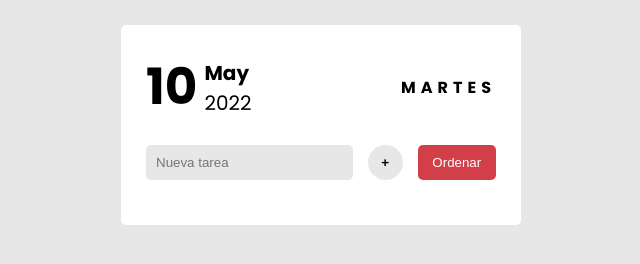
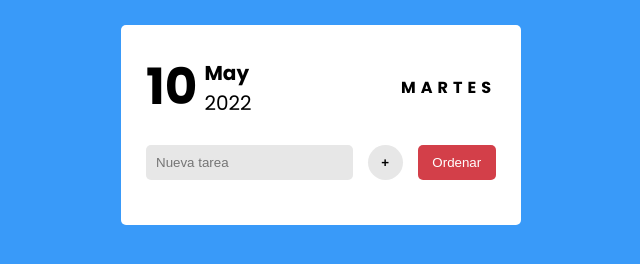
Before and after one commit to speedbuild98/toDoList, a plain HTML site: page index.html in a window 1280 px wide. Shown: the whole page, without its empty margins (319-959 px from the left). Drawn offline with Linux system fonts and the light colour scheme.

Commit message:
Update styles.css

```diff
--- a/styles.css
+++ b/styles.css
@@ -10,7 +10,7 @@ body {
       font-family: 'Poppins', sans-serif;
       margin: 0;
       height: 100vh;
-      background-color: var(--disabled);
+      background-color: #399af9;
 }
 
 *:first-letter{
```
